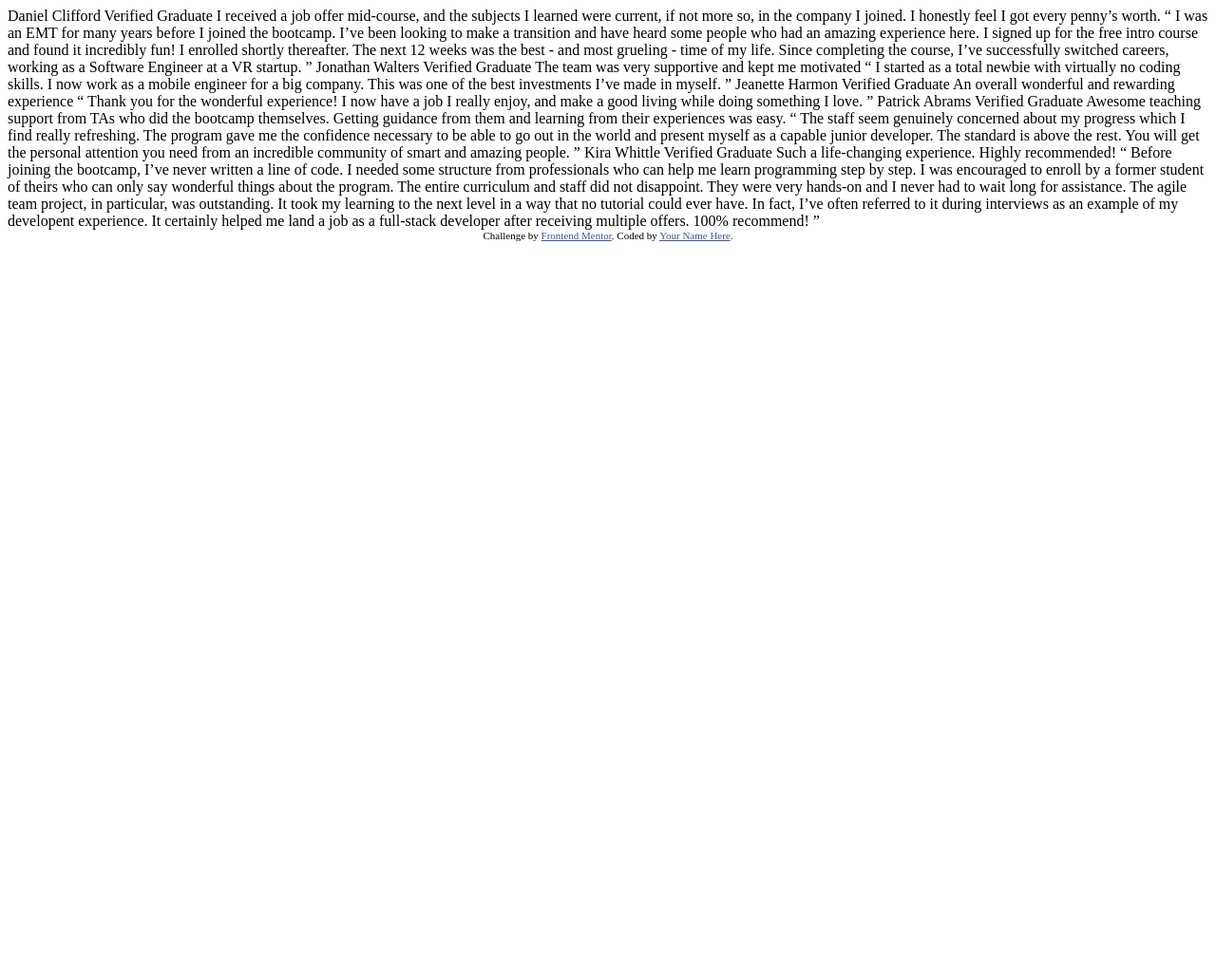
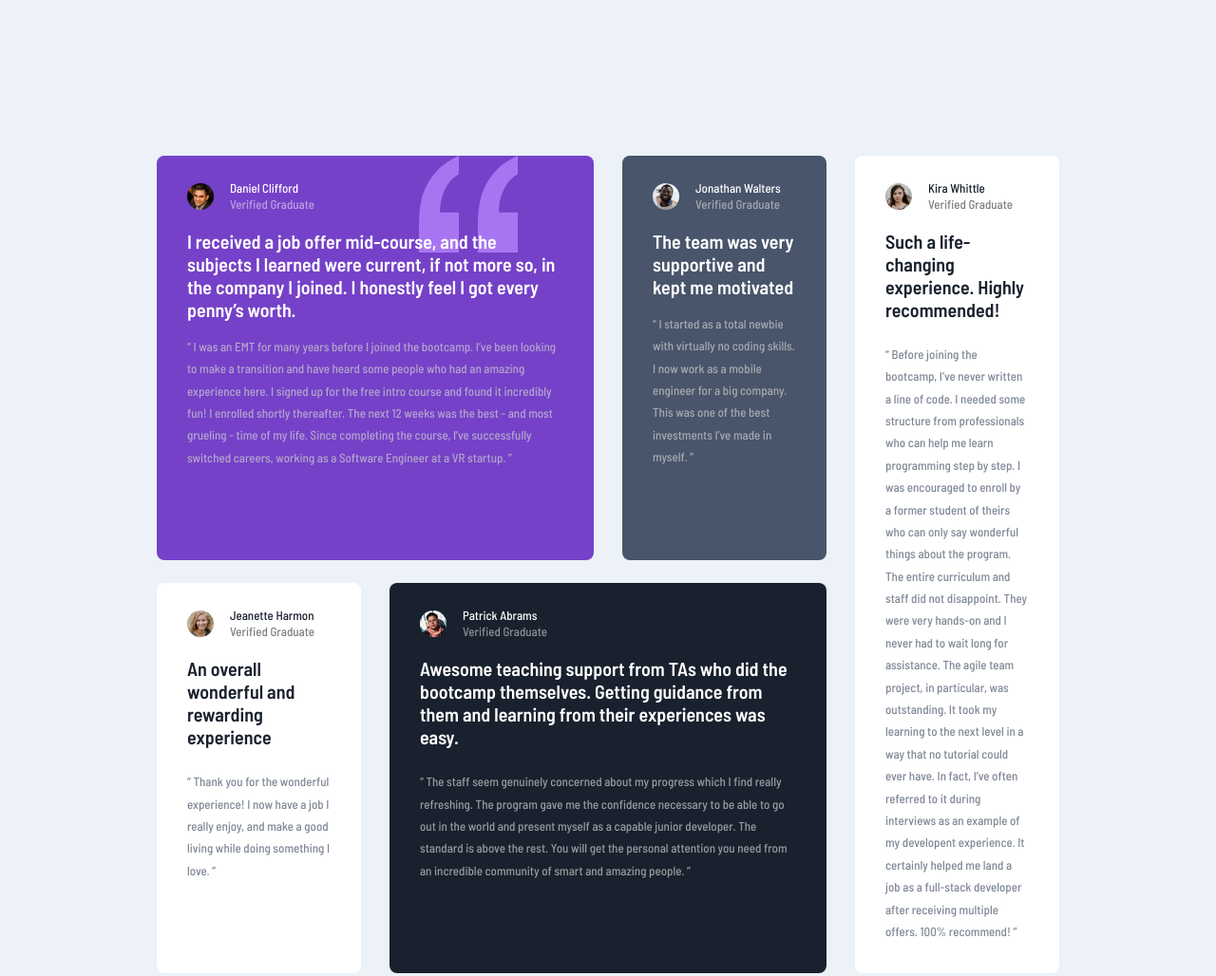
Before and after one commit to Matthieu83600/testimonials-grid-section, a plain HTML site: page index.html in a window 1280 px wide. Shown: the top 1028 px of the page at 95% size. Before the commit the page ends 800 px from the top, so only its background shows below. Drawn offline with Linux system fonts and the light colour scheme.

Commit message:
feat: testimonials grid section

```diff
--- a/index.html
+++ b/index.html
@@ -1,76 +1,161 @@
 <!DOCTYPE html>
 <html lang="en">
   <head>
-  <meta charset="UTF-8">
-  <meta name="viewport" content="width=device-width, initial-scale=1.0"> <!-- displays site properly based on user's device -->
-
-  <link rel="icon" type="image/png" sizes="32x32" href="./images/favicon-32x32.png">
-
-  <title>Frontend Mentor | [Challenge Name Here]</title>
-
-  <!-- Feel free to remove these styles or customise in your own stylesheet 👍 -->
-  <style>
-    .attribution { font-size: 11px; text-align: center; }
-    .attribution a { color: hsl(228, 45%, 44%); }
-  </style>
+    <meta charset="UTF-8" />
+    <meta name="viewport" content="width=device-width, initial-scale=1.0" />
+    <!-- displays site properly based on user's device -->
+    <link rel="icon" type="image/png" sizes="32x32" href="./images/favicon-32x32.png" />
+    <link rel="stylesheet" href="style.css" />
+    <link rel="preconnect" href="https://fonts.googleapis.com" />
+    <link rel="preconnect" href="https://fonts.gstatic.com" crossorigin />
+    <link
+      href="https://fonts.googleapis.com/css2?family=Barlow+Semi+Condensed:ital,wght@0,100;0,200;0,300;0,400;0,500;0,600;0,700;0,800;0,900;1,100;1,200;1,300;1,400;1,500;1,600;1,700;1,800;1,900&display=swap"
+      rel="stylesheet"
+    />
+    <title>Frontend Mentor | Testimonials grid section</title>
   </head>
   <body>
-  Daniel Clifford
-  Verified Graduate
-
-  I received a job offer mid-course, and the subjects I learned were current, if not more so,
-  in the company I joined. I honestly feel I got every penny’s worth.
-
-  “ I was an EMT for many years before I joined the bootcamp. I’ve been looking to make a
-  transition and have heard some people who had an amazing experience here. I signed up
-  for the free intro course and found it incredibly fun! I enrolled shortly thereafter.
-  The next 12 weeks was the best - and most grueling - time of my life. Since completing
-  the course, I’ve successfully switched careers, working as a Software Engineer at a VR startup. ”
-
-  Jonathan Walters
-  Verified Graduate
-
-  The team was very supportive and kept me motivated
-
-  “ I started as a total newbie with virtually no coding skills. I now work as a mobile engineer
-  for a big company. This was one of the best investments I’ve made in myself. ”
-
-  Jeanette Harmon
-  Verified Graduate
-
-  An overall wonderful and rewarding experience
-
-  “ Thank you for the wonderful experience! I now have a job I really enjoy, and make a good living
-  while doing something I love. ”
-
-  Patrick Abrams
-  Verified Graduate
-
-  Awesome teaching support from TAs who did the bootcamp themselves. Getting guidance from them and
-  learning from their experiences was easy.
-
-  “ The staff seem genuinely concerned about my progress which I find really refreshing. The program
-  gave me the confidence necessary to be able to go out in the world and present myself as a capable
-  junior developer. The standard is above the rest. You will get the personal attention you need from
-  an incredible community of smart and amazing people. ”
-
-  Kira Whittle
-  Verified Graduate
-
-  Such a life-changing experience. Highly recommended!
-
+    <main class="container">
+      <section class="testimonials__container">
+        <article class="testiomonials__article" style="--data-color: var(--violet)">
+          <img
+            src="./images/bg-pattern-quotation.svg"
+            alt=""
+            class="testimonials__article-icon"
+            width="104"
+            height="102"
+          />
+          <div class="testimonials__article-header">
+            <img
+              src="./images/image-daniel.jpg"
+              alt="Daniel Clifford's profile"
+              class="testimonials__article-header-image"
+              width="56"
+              height="56"
+            />
+            <div class="testimonials__article-header-author">
+              <p>Daniel Clifford</p>
+              <span>Verified Graduate</span>
+            </div>
+          </div>
+          <div class="testimonials__article-content">
+            <h2>
+              I received a job offer mid-course, and the subjects I learned were current, if not more so, in the company
+              I joined. I honestly feel I got every penny’s worth.
+            </h2>
+            <p>
+              “ I was an EMT for many years before I joined the bootcamp. I’ve been looking to make a transition and
+              have heard some people who had an amazing experience here. I signed up for the free intro course and found
+              it incredibly fun! I enrolled shortly thereafter. The next 12 weeks was the best - and most grueling -
+              time of my life. Since completing the course, I’ve successfully switched careers, working as a Software
+              Engineer at a VR startup. ”
+            </p>
+          </div>
+        </article>
+        <article class="testiomonials__article" style="--data-color: var(--grayishBlue)">
+          <div class="testimonials__article-header">
+            <img
+              src="./images/image-jonathan.jpg"
+              alt="Jonathan Walters' profile"
+              class="testimonials__article-header-image"
+              width="56"
+              height="56"
+            />
+            <div class="testimonials__article-header-author">
+              <p>Jonathan Walters</p>
+              <span>Verified Graduate</span>
+            </div>
+          </div>
+          <div class="testimonials__article-content">
+            <h2>The team was very supportive and kept me motivated</h2>
+            <p>
+              “ I started as a total newbie with virtually no coding skills. I now work as a mobile engineer for a big
+              company. This was one of the best investments I’ve made in myself. ”
+            </p>
+          </div>
+        </article>
+        <article class="testiomonials__article">
+          <div class="testimonials__article-header">
+            <img
+              src="./images/image-jeanette.jpg"
+              alt="Jeanette Harmon's profile"
+              class="testimonials__article-header-image"
+              width="56"
+              height="56"
+            />
+            <div class="testimonials__article-header-author">
+              <p>Jeanette Harmon</p>
+              <span>Verified Graduate</span>
+            </div>
+          </div>
+          <div class="testimonials__article-content">
+            <h2>An overall wonderful and rewarding experience</h2>
+            <p>
+              “ Thank you for the wonderful experience! I now have a job I really enjoy, and make a good living while
+              doing something I love. ”
+            </p>
+          </div>
+        </article>
+        <article class="testiomonials__article" style="--data-color: var(--darkGrayishBlue)">
+          <div class="testimonials__article-header">
+            <img
+              src="./images/image-patrick.jpg"
+              alt="Patrick Abrams' profile"
+              class="testimonials__article-header-image"
+              width="56"
+              height="56"
+            />
+            <div class="testimonials__article-header-author">
+              <p>Patrick Abrams</p>
+              <span>Verified Graduate</span>
+            </div>
+          </div>
+          <div class="testimonials__article-content">
+            <h2>
+              Awesome teaching support from TAs who did the bootcamp themselves. Getting guidance from them and learning
+              from their experiences was easy.
+            </h2>
+            <p>
+              “ The staff seem genuinely concerned about my progress which I find really refreshing. The program gave me
+              the confidence necessary to be able to go out in the world and present myself as a capable junior
+              developer. The standard is above the rest. You will get the personal attention you need from an incredible
+              community of smart and amazing people. ”
+            </p>
+          </div>
+        </article>
+        <article class="testiomonials__article">
+          <div class="testimonials__article-header">
+            <img
+              src="./images/image-kira.jpg"
+              alt="Kira Whittle's profile"
+              class="testimonials__article-header-image"
+              width="56"
+              height="56"
+            />
+            <div class="testimonials__article-header-author">
+              <p>Kira Whittle</p>
+              <span>Verified Graduate</span>
+            </div>
+          </div>
+          <div class="testimonials__article-content">
+            <h2>Such a life-changing experience. Highly recommended!</h2>
+            <p>
               “ Before joining the bootcamp, I’ve never written a line of code. I needed some structure from
               professionals who can help me learn programming step by step. I was encouraged to enroll by a former
-  student of theirs who can only say wonderful things about the program. The entire curriculum and staff
-  did not disappoint. They were very hands-on and I never had to wait long for assistance. The agile team
+              student of theirs who can only say wonderful things about the program. The entire curriculum and staff did
+              not disappoint. They were very hands-on and I never had to wait long for assistance. The agile team
               project, in particular, was outstanding. It took my learning to the next level in a way that no tutorial
               could ever have. In fact, I’ve often referred to it during interviews as an example of my developent
               experience. It certainly helped me land a job as a full-stack developer after receiving multiple offers.
               100% recommend! ”
-
-  <div class="attribution">
-    Challenge by <a href="https://www.frontendmentor.io?ref=challenge" target="_blank">Frontend Mentor</a>.
-    Coded by <a href="#">Your Name Here</a>.
+            </p>
           </div>
+        </article>
+      </section>
+    </main>
+    <footer class="attribution">
+      Challenge by <a href="https://www.frontendmentor.io?ref=challenge" target="_blank">Frontend Mentor</a>. Coded by
+      <a href="https://matthieubonjour.dev" target="_blank">Matthieu Bonjour</a>.
+    </footer>
   </body>
 </html>
--- /dev/null
+++ b/style.css
@@ -0,0 +1,184 @@
+:root {
+  /* Colors */
+  --violet: hsl(263, 55%, 52%);
+  --grayishBlue: hsl(217, 19%, 35%);
+  --darkGrayishBlue: hsl(217, 30%, 14%);
+  --lightGray: hsl(210, 46%, 95%);
+  --gray: hsl(0, 0%, 81%);
+  --white: hsl(0, 0%, 100%);
+  /* Typography */
+  --fontFamily: "Barlow Semi Condensed", sans-serif;
+  --fs-13: 0.8125rem;
+  --font-500: 500;
+  --font-600: 600;
+}
+/* Reset */
+*,
+::after,
+::before {
+  box-sizing: border-box;
+  margin: 0;
+  padding: 0;
+}
+/* Globales */
+body {
+  font-family: var(--fontFamily);
+  font-size: var(--fs-13);
+  background-color: var(--lightGray);
+  color: var(--darkGrayishBlue);
+}
+.container {
+  display: grid;
+  place-items: center;
+  min-height: 100vh;
+  padding-inline: 10.3125rem;
+  padding-block: 10.25rem;
+}
+/* Testimonials grid */
+.testimonials__container {
+  display: grid;
+  grid-template-columns: repeat(4, 1fr);
+  grid-template-rows: repeat(2, auto);
+  grid-template-areas:
+    "first first second last"
+    "third fourth fourth last";
+  gap: 1.5rem 1.875rem;
+}
+.testiomonials__article:nth-child(1) {
+  grid-area: first;
+  color: var(--white);
+  position: relative;
+}
+.testiomonials__article:nth-child(2) {
+  grid-area: second;
+  color: var(--white);
+}
+.testiomonials__article:nth-child(3) {
+  grid-area: third;
+}
+.testiomonials__article:nth-child(4) {
+  grid-area: fourth;
+  color: var(--white);
+}
+.testiomonials__article:nth-child(5) {
+  grid-area: last;
+}
+.attribution {
+  font-size: 12px;
+  text-align: center;
+}
+/* Testimonials article */
+.testiomonials__article {
+  background-color: var(--data-color, var(--white));
+  border-radius: 0.5rem;
+  padding: 1.625rem 2rem 2rem 2rem;
+}
+.testimonials__article-icon {
+  position: absolute;
+  top: 0;
+  right: 80px;
+  z-index: 0;
+}
+.testimonials__article-header {
+  display: flex;
+  align-items: center;
+  gap: 1.0625rem;
+  margin-bottom: 1.125rem;
+}
+.testiomonials__article:nth-child(1) .testimonials__article-header {
+  position: relative;
+  z-index: 1;
+}
+.testimonials__article-header img {
+  border-radius: 50%;
+  width: 1.75rem;
+  height: 1.75rem;
+}
+.testimonials__article-header-author {
+  font-weight: var(--font-500);
+  line-height: 1.3;
+}
+.testimonials__article-header-author span {
+  color: rgba(255, 255, 255, 0.5);
+  line-height: 1.1;
+}
+.testiomonials__article:nth-child(3) .testimonials__article-header span,
+.testiomonials__article:nth-child(5) .testimonials__article-header span {
+  color: rgba(0, 0, 0, 0.5) !important;
+}
+.testimonials__article-content {
+  display: flex;
+  flex-direction: column;
+  gap: 1rem;
+}
+.testiomonials__article:nth-child(3) .testimonials__article-content,
+.testiomonials__article:nth-child(4) .testimonials__article-content,
+.testiomonials__article:nth-child(5) .testimonials__article-content {
+  gap: 1.5rem;
+}
+.testiomonials__article:nth-child(1) .testimonials__article-content {
+  position: relative;
+  z-index: 1;
+}
+.testimonials__article-content h2 {
+  font-weight: var(--font-600);
+  font-size: 1.25rem;
+}
+.testimonials__article-content p {
+  font-weight: var(--font-500);
+  color: rgba(207, 207, 207, 0.7);
+  line-height: 1.8;
+}
+.testiomonials__article:nth-child(3) .testimonials__article-content p,
+.testiomonials__article:nth-child(5) .testimonials__article-content p {
+  color: rgba(72, 85, 106, 0.7) !important;
+}
+.attribution {
+  font-size: 12px;
+  text-align: center;
+}
+.attribution a {
+  color: hsl(228, 45%, 44%);
+}
+/* Responsive */
+@media (max-width: 1240px) {
+  .container {
+    padding-inline: 3rem;
+    padding-block: 7rem;
+  }
+}
+@media (max-width: 1024px) {
+  .container {
+    padding-inline: 1.53rem;
+    padding-block: 5rem;
+  }
+  .testimonials__container {
+    grid-template-columns: repeat(2, 1fr);
+    grid-template-rows: repeat(4, auto);
+    grid-template-areas:
+      "first first"
+      "second third"
+      "fourth fourth"
+      "last last";
+  }
+}
+@media (max-width: 768px) {
+  .container {
+    place-items: center;
+    padding-inline: 1.5rem;
+    padding-block: 4.4375rem;
+  }
+  .testimonials__container {
+    grid-template-columns: 1fr;
+    grid-template-areas:
+      "first"
+      "second"
+      "third"
+      "fourth"
+      "last";
+    gap: 1.5rem;
+  }
+  .testimonials__article-icon {
+    right: 24px;
+  }
+}
```
Lines whose indentation alone changed are shown as unchanged.
